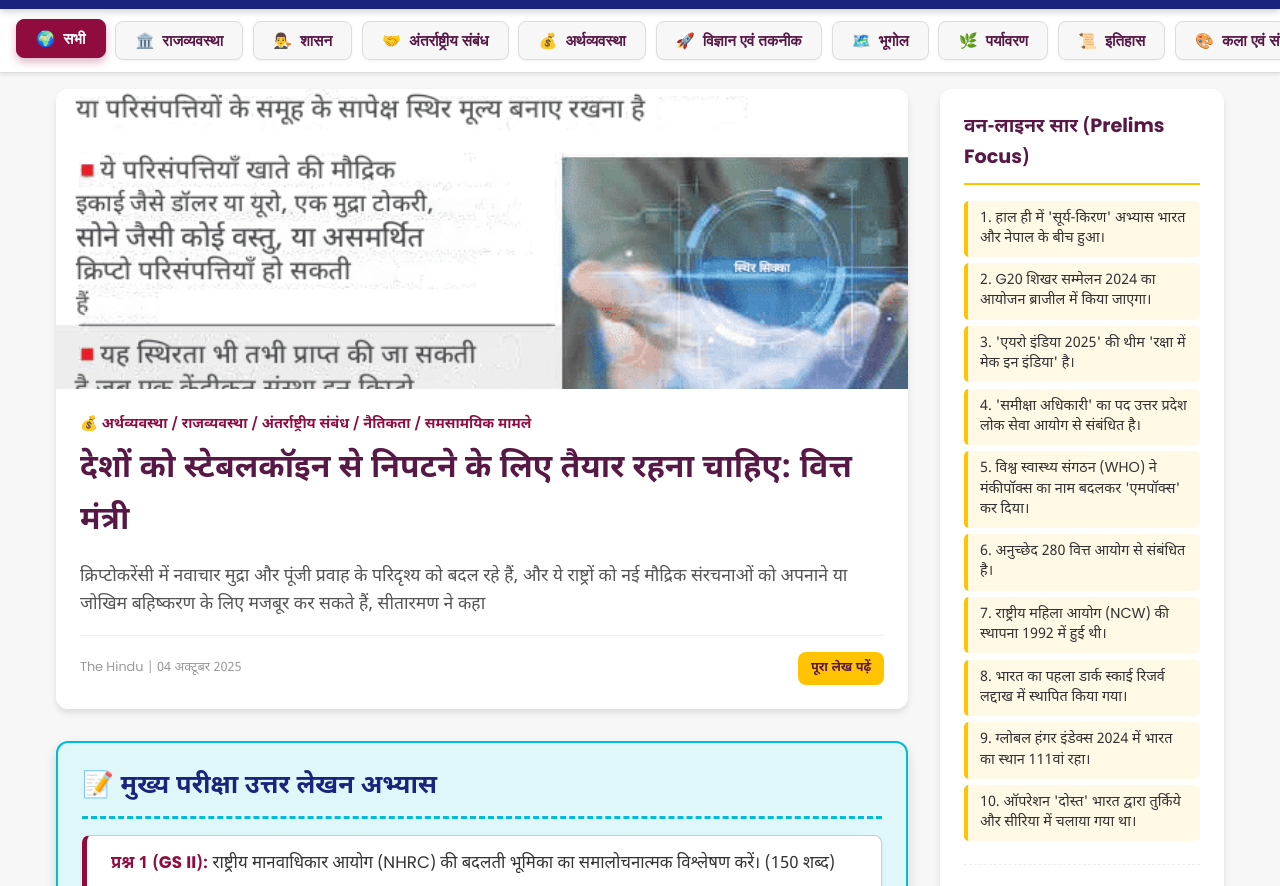
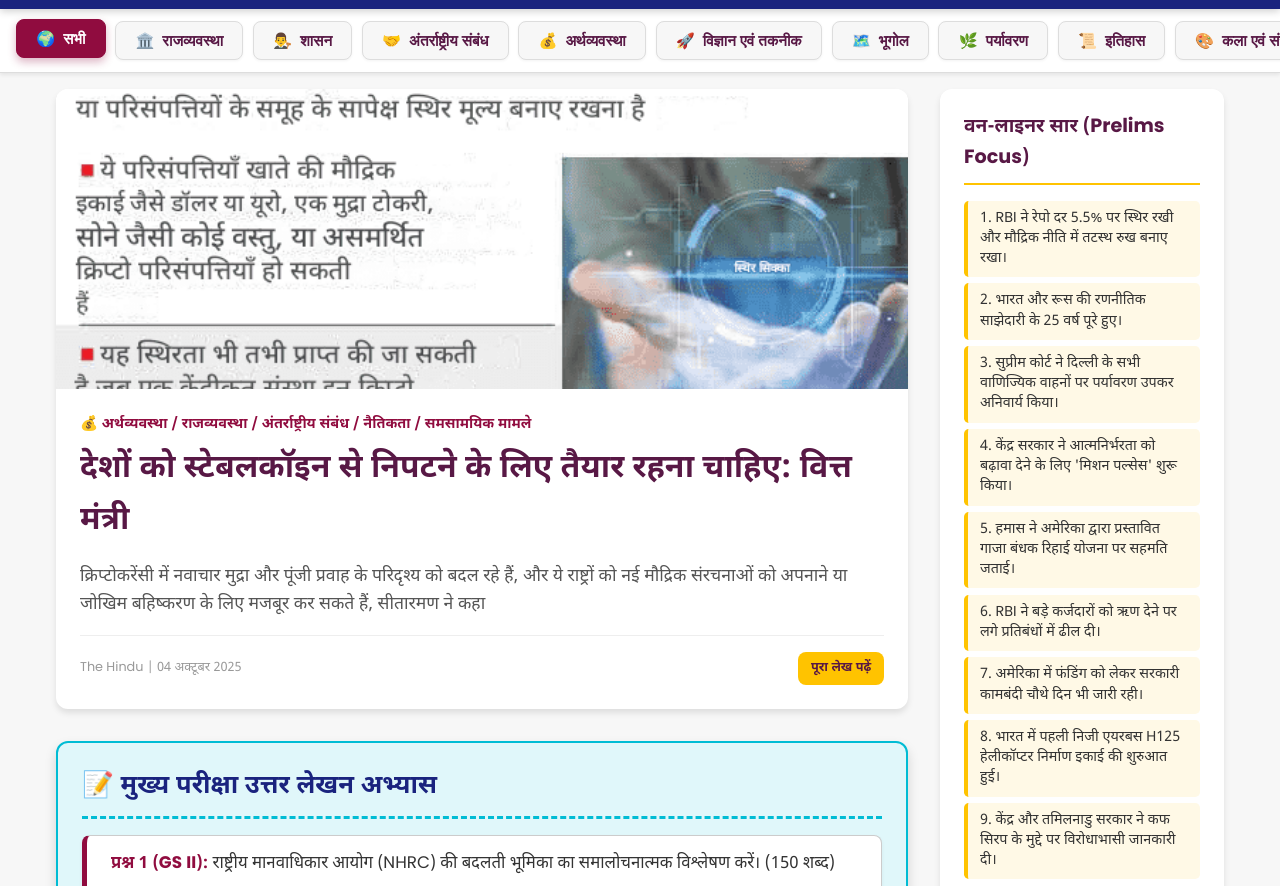
Before and after one commit to freemockzone/Hindi-Medium, a plain HTML site: page index.html in a window 1280 px wide. Shown: the part 66-952 px from the top of the page. Drawn offline with Linux system fonts and the light colour scheme.

Commit message:
Add files via upload

```diff
--- a/index.html
+++ b/index.html
@@ -779,16 +779,17 @@
             <div class="sidebar-block">
                 <h3>वन-लाइनर सार (Prelims Focus)</h3>
                 <ul class="one-liner-list">
-                    <li>1. हाल ही में 'सूर्य-किरण' अभ्यास भारत और नेपाल के बीच हुआ।</li>
-                    <li>2. G20 शिखर सम्मेलन 2024 का आयोजन ब्राजील में किया जाएगा।</li>
-                    <li>3. 'एयरो इंडिया 2025' की थीम 'रक्षा में मेक इन इंडिया' है।</li>
-                    <li>4. 'समीक्षा अधिकारी' का पद उत्तर प्रदेश लोक सेवा आयोग से संबंधित है।</li>
-                    <li>5. विश्व स्वास्थ्य संगठन (WHO) ने मंकीपॉक्स का नाम बदलकर 'एमपॉक्स' कर दिया।</li>
-                    <li>6. अनुच्छेद 280 वित्त आयोग से संबंधित है।</li>
-                    <li>7. राष्ट्रीय महिला आयोग (NCW) की स्थापना 1992 में हुई थी।</li>
-                    <li>8. भारत का पहला डार्क स्काई रिजर्व लद्दाख में स्थापित किया गया।</li>
-                    <li>9. ग्लोबल हंगर इंडेक्स 2024 में भारत का स्थान 111वां रहा।</li>
-                    <li>10. ऑपरेशन 'दोस्त' भारत द्वारा तुर्किये और सीरिया में चलाया गया था।</li>
+                    <li>1. RBI ने रेपो दर 5.5% पर स्थिर रखी और मौद्रिक नीति में तटस्थ रुख बनाए रखा।</li>
+                    <li>2. भारत और रूस की रणनीतिक साझेदारी के 25 वर्ष पूरे हुए।</li>
+                    <li>3. सुप्रीम कोर्ट ने दिल्ली के सभी वाणिज्यिक वाहनों पर पर्यावरण उपकर अनिवार्य किया।</li>
+                    <li>4. केंद्र सरकार ने आत्मनिर्भरता को बढ़ावा देने के लिए 'मिशन पल्सेस' शुरू किया।</li>
+                    <li>5. हमास ने अमेरिका द्वारा प्रस्तावित गाजा बंधक रिहाई योजना पर सहमति जताई।</li>
+                    <li>6. RBI ने बड़े कर्जदारों को ऋण देने पर लगे प्रतिबंधों में ढील दी।</li>
+                    <li>7. अमेरिका में फंडिंग को लेकर सरकारी कामबंदी चौथे दिन भी जारी रही।</li>
+                    <li>8. भारत में पहली निजी एयरबस H125 हेलीकॉप्टर निर्माण इकाई की शुरुआत हुई।</li>
+                    <li>9. केंद्र और तमिलनाडु सरकार ने कफ सिरप के मुद्दे पर विरोधाभासी जानकारी दी।</li>
+                    <li>10. बिहार सरकार ने महंगाई भत्ते (DA) में 3% की वृद्धि की।</li>
+
                 </ul>
             </div>
 
```
